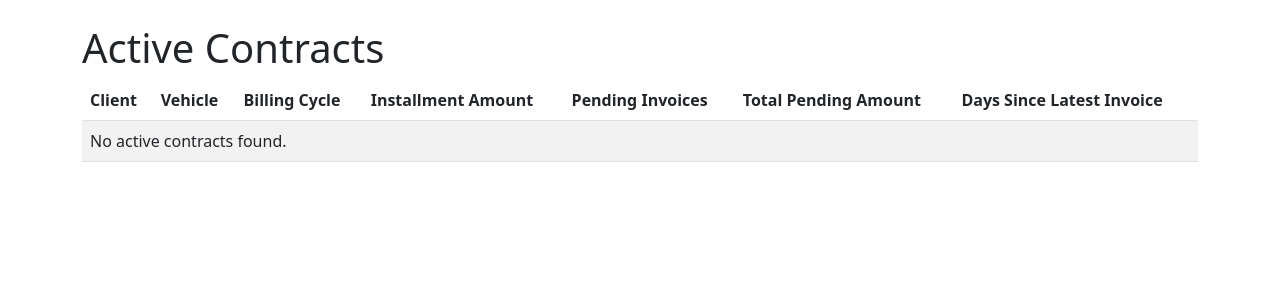
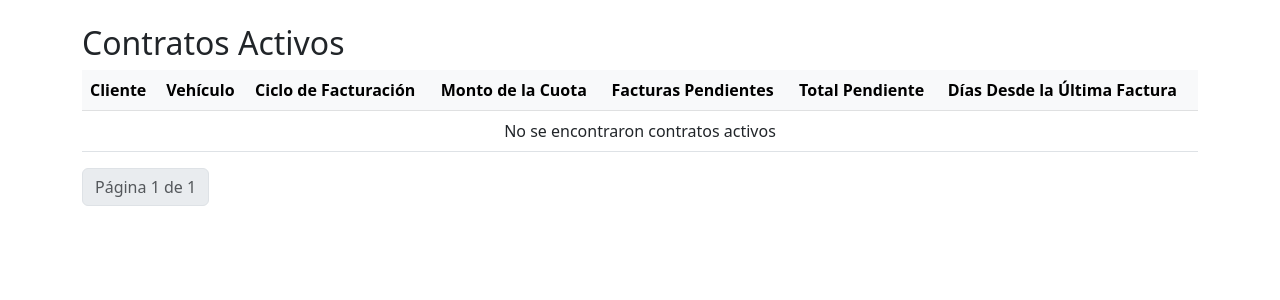
Before and after one commit to Chemozo/leasy-project, a Django app: page /contracts/ in a window 1280 px wide. Shown: the top 300 px of the page. Run offline with Django 5.2, Linux system fonts and the light colour scheme; the visitor is signed in with stand-in values (Sample User, id 1); data that the repository does not hold is empty; parts of the project's set-up code (start-up, migrations or seed data) failed here and were passed over.

Commit message:
changed to spanish and  moved logout to navbar

```diff
--- a/core/clients/templates/clients/client_create.html
+++ b/core/clients/templates/clients/client_create.html
@@ -1,7 +1,7 @@
 {% extends "base.html" %}
 {% block content %}
     <div class="container mt-4">
-        <h2>Register New Client</h2>
+        <h2>Registrar nuevo cliente</h2>
         <form method="post">
             {% csrf_token %}
             <div class="card">
@@ -16,9 +16,9 @@
                 </div>
                 <div class="card-footer">
                     <button type="submit" class="btn btn-primary">
-                        <i class="bi bi-save"></i> Save Client
+                        <i class="bi bi-save"></i> Guardar cliente
                     </button>
-                    <a href="{% url 'client_list' %}" class="btn btn-secondary">Cancel</a>
+                    <a href="{% url 'client_list' %}" class="btn btn-secondary">Cancelar</a>
                 </div>
             </div>
         </form>
--- a/core/contracts/templates/contracts/contract_create.html
+++ b/core/contracts/templates/contracts/contract_create.html
@@ -1,11 +1,11 @@
 {% extends "base.html" %}
 {% block content %}
     <div class="container mt-4">
-        <h1>Create New Contract</h1>
+        <h1>Crear nuevo contrato</h1>
         <form method="post">
             {% csrf_token %}
             {{ form.as_p }}
-            <button type="submit" class="btn btn-primary">Create Contract</button>
+            <button type="submit" class="btn btn-primary">Crear contrato</button>
         </form>
     </div>
 {% endblock content %}
--- a/core/contracts/templates/contracts/contract_list.html
+++ b/core/contracts/templates/contracts/contract_list.html
@@ -1,17 +1,18 @@
 {% extends "base.html" %}
 {% block content %}
     <div class="container mt-4">
-        <h1>Active Contracts</h1>
-        <table class="table table-striped">
-            <thead>
+        <h2>Contratos Activos</h2>
+        <div class="table-responsive">
+            <table class="table table-hover">
+                <thead class="table-light">
                     <tr>
-                    <th>Client</th>
-                    <th>Vehicle</th>
-                    <th>Billing Cycle</th>
-                    <th>Installment Amount</th>
-                    <th>Pending Invoices</th>
-                    <th>Total Pending Amount</th>
-                    <th>Days Since Latest Invoice</th>
+                        <th>Cliente</th>
+                        <th>Vehículo</th>
+                        <th>Ciclo de Facturación</th>
+                        <th>Monto de la Cuota</th>
+                        <th>Facturas Pendientes</th>
+                        <th>Total Pendiente</th>
+                        <th>Días Desde la Última Factura</th>
                     </tr>
                 </thead>
                 <tbody>
@@ -23,27 +24,38 @@
                             <td>{{ contract.installment_amount }}</td>
                             <td>{{ contract.pending_invoices }}</td>
                             <td>{{ contract.total_pending_amount }}</td>
-                        <td>{{ contract.days_since_latest_invoice }}</td>
+                            <td>
+                                {% if contract.days_since_latest_invoice %}
+                                    {{ contract.days_since_latest_invoice.days }} días
+                                {% else %}
+                                    -
+                                {% endif %}
+                            </td>
                         </tr>
                     {% empty %}
                         <tr>
-                        <td colspan="7">No active contracts found.</td>
+                            <td colspan="7" class="text-center">No se encontraron contratos activos</td>
                         </tr>
                     {% endfor %}
                 </tbody>
             </table>
-        <div class="pagination">
-            {% if is_paginated %}
+        </div>
+        <nav aria-label="Navegación de Páginas">
+            <ul class="pagination">
                 {% if page_obj.has_previous %}
-                    <a href="?page=1">« First</a>
-                    <a href="?page={{ page_obj.previous_page_number }}">Previous</a>
+                    <li class="page-item">
+                        <a class="page-link" href="?page={{ page_obj.previous_page_number }}">Anterior</a>
+                    </li>
                 {% endif %}
-                <span>Page {{ page_obj.number }} of {{ page_obj.paginator.num_pages }}</span>
+                <li class="page-item disabled">
+                    <span class="page-link">Página {{ page_obj.number }} de {{ page_obj.paginator.num_pages }}</span>
+                </li>
                 {% if page_obj.has_next %}
-                    <a href="?page={{ page_obj.next_page_number }}">Next</a>
-                    <a href="?page={{ page_obj.paginator.num_pages }}">Last »</a>
+                    <li class="page-item">
+                        <a class="page-link" href="?page={{ page_obj.next_page_number }}">Siguiente</a>
+                    </li>
                 {% endif %}
-            {% endif %}
-        </div>
+            </ul>
+        </nav>
     </div>
 {% endblock content %}
--- a/core/templates/base.html
+++ b/core/templates/base.html
@@ -16,19 +16,24 @@
     <div class="container">
       {% if user.is_authenticated %}
         {% if user|in_group:"Sales" or user|in_group:"Operations" or user|in_group:"Collections" %}
-          <nav class="navbar navbar-expand-lg navbar-dark bg-dark">
+          <nav class="navbar navbar-expand-lg bg-dark border-bottom border-body">
             <div class="container-fluid">
               <div class="navbar-nav">
+                <a class="navbar-brand text-white" href="{% url 'dashboard' %}">Dashboard</a>
                 {% if user|in_group:"Sales" %}
-                  <a class="nav-link" href="{% url 'client_list' %}">Clients</a>
+                  <a class="nav-link text-white" href="{% url 'client_list' %}">Clients</a>
                 {% endif %}
                 {% if user|in_group:"Operations" %}
-                  <a class="nav-link" href="{% url 'vehicle_list' %}">Vehicles</a>
+                  <a class="nav-link text-white" href="{% url 'vehicle_list' %}">Vehicles</a>
                 {% endif %}
                 {% if user|in_group:"Collections" %}
-                  <a class="nav-link" href="{% url 'contract_list' %}">Contracts</a>
+                  <a class="nav-link text-white" href="{% url 'contract_list' %}">Contracts</a>
                 {% endif %}
               </div>
+              <form method="post" action="{% url 'logout' %}" class="d-inline">
+                {% csrf_token %}
+                <button type="submit" class="btn btn-danger me-2">Cerrar Sesión</button>
+              </form>
             </div>
           </nav>
         {% endif %}
```
Also changed, not shown: core/clients/templates/clients/client_list.html (+11 -13 lines), core/reports/templates/reports/dashboard.html (+33 -67 lines), core/vehicles/templates/vehicles/vehicle_create.html (+5 -5 lines), core/vehicles/templates/vehicles/vehicle_list.html (+12 -12 lines). Lines whose indentation alone changed are shown as unchanged.
